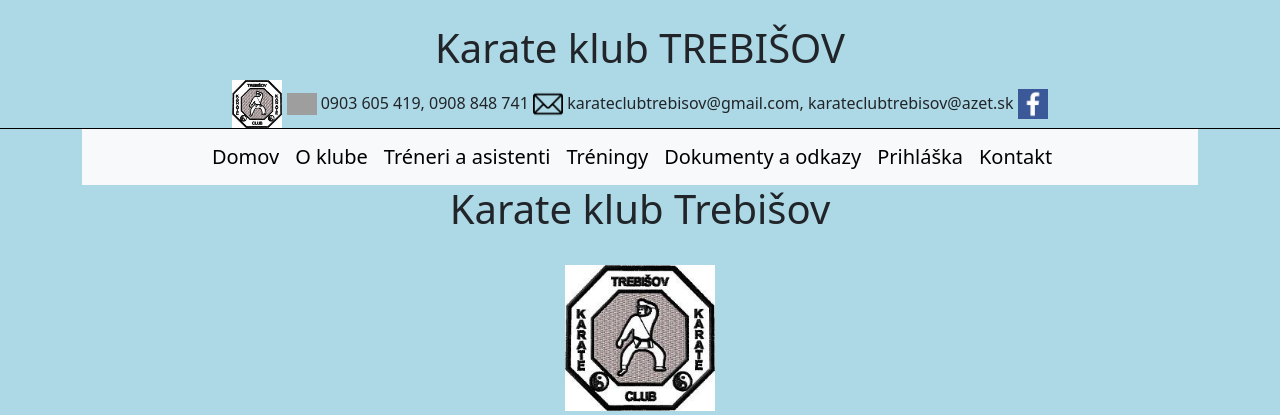
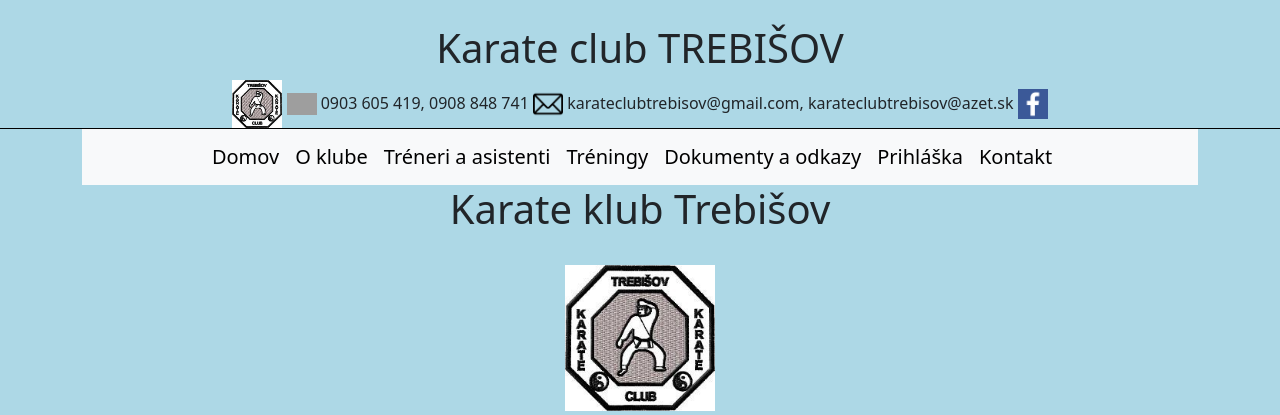
Before and after one commit to jarocomp/karatetv, a Django app: page / in a window 1280 px wide. Shown: the top 415 px of the page. Run offline with Django 5.2, Linux system fonts and the light colour scheme; grey boxes are pictures that could not be loaded.

Commit message:
telocvicna 5

```diff
--- a/karateweb/karatetv/templates/karatetv/base.html
+++ b/karateweb/karatetv/templates/karatetv/base.html
@@ -22,7 +22,7 @@
   <header>
 
    <div class="page-header">
-    <h1>Karate klub TREBIŠOV</h1>
+    <h1>Karate club TREBIŠOV</h1>
     <img src="{% static 'images/karatetv_logo.jpg'  %}" alt="logo" width="50", hight="500" >
     <img src="{% static 'images/smartphone.png'  %}" alt="logo"   width="30", hight="30">
     <p1>0903 605 419, 0908 848 741</p1>
```
